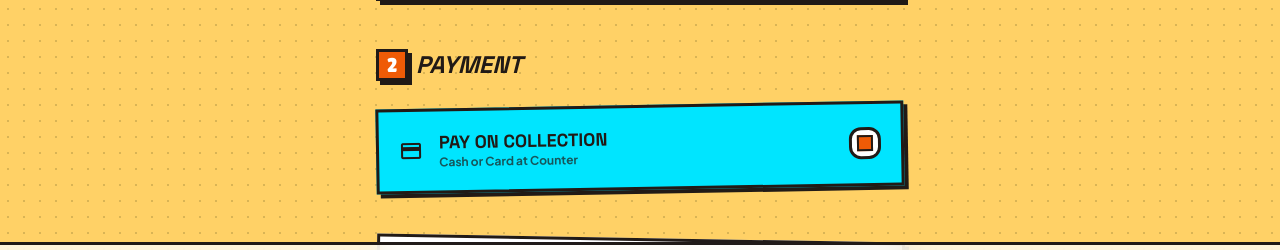
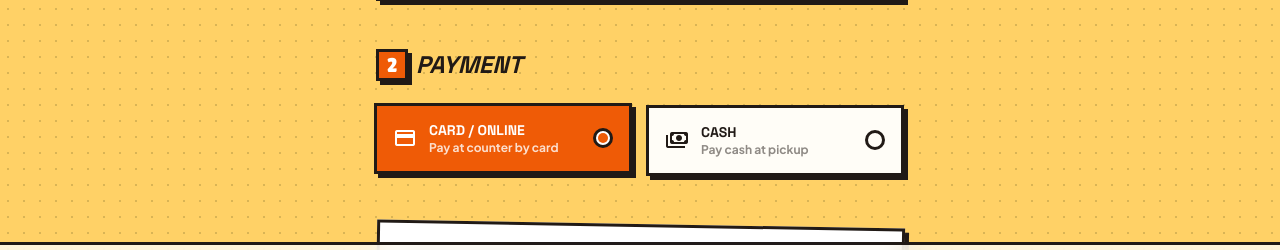
Before and after one commit to HardCoder19/MamaSita, a React (Vite) app: page /checkout in a window 1280 px wide. Shown: the part 431-681 px from the top of the page. Built offline with nearby package versions, Linux system fonts and the light colour scheme; no server answers; the database is empty.

Commit message:
feat: cash/card toggle on checkout + name/email search in counter mode
- CheckoutPage: CARD (auto-confirmed) / CASH (pending, needs auth) toggle with warning
- api.js: createOrder now respects paymentMethod param
- CounterPage: search bar filters orders by customer name or email on top of status tab

```diff
--- a/src/pages/CheckoutPage.jsx
+++ b/src/pages/CheckoutPage.jsx
@@ -9,6 +9,7 @@ const CheckoutPage = () => {
   const { items, total, dispatch } = useCart()
 
   const [form, setForm] = useState({ name: '', email: '' })
+  const [paymentMethod, setPaymentMethod] = useState('card') // 'card' | 'cash'
   const [loading, setLoading] = useState(false)
   const [error, setError] = useState(null)
   const [dbStatus, setDbStatus] = useState(null) // null | 'ok' | 'error: <msg>'
@@ -30,7 +31,7 @@ const CheckoutPage = () => {
     setLoading(true)
     setError(null)
 
-    const { order, error: apiErr } = await createOrder(form, items)
+    const { order, error: apiErr } = await createOrder(form, items, paymentMethod)
     setLoading(false)
 
     if (apiErr) {
@@ -114,18 +115,44 @@ const CheckoutPage = () => {
             <span className="bg-primary text-white font-display text-xl w-8 h-8 flex items-center justify-center border-[3px] border-outline brutal-shadow">2</span>
             <h3 className="font-headline font-black text-2xl uppercase italic">PAYMENT</h3>
           </div>
-          <div className="bg-secondary border-[3px] border-outline p-5 brutal-shadow flex items-center justify-between -rotate-1">
-            <div className="flex items-center gap-4">
-              <span className="material-symbols-outlined text-4xl">credit_card</span>
-              <div>
-                <p className="font-headline font-black text-lg leading-tight uppercase">Pay on Collection</p>
-                <p className="font-body text-xs font-bold opacity-70">Cash or Card at Counter</p>
-              </div>
-            </div>
-            <div className="w-8 h-8 rounded-full border-[3px] border-outline bg-white flex items-center justify-center">
-              <div className="w-4 h-4 bg-primary border-[2px] border-outline"></div>
-            </div>
+          {/* Cash/Card toggle */}
+          <div className="flex gap-3">
+            {['card', 'cash'].map(method => (
+              <button
+                key={method}
+                onClick={() => setPaymentMethod(method)}
+                className={`flex-1 border-[3px] border-outline p-4 brutal-shadow flex items-center gap-3 transition-all ${
+                  paymentMethod === method
+                    ? 'bg-primary text-white -translate-x-[2px] -translate-y-[2px] shadow-none'
+                    : 'bg-surface-bright hover:bg-surface'
+                }`}
+              >
+                <span className="material-symbols-outlined text-2xl">
+                  {method === 'card' ? 'credit_card' : 'payments'}
+                </span>
+                <div className="text-left">
+                  <p className="font-headline font-black text-sm uppercase leading-tight">
+                    {method === 'card' ? 'Card / Online' : 'Cash'}
+                  </p>
+                  <p className={`font-body text-xs font-bold leading-tight ${
+                    paymentMethod === method ? 'opacity-80' : 'opacity-50'
+                  }`}>
+                    {method === 'card' ? 'Pay at counter by card' : 'Pay cash at pickup'}
+                  </p>
+                </div>
+                <div className={`ml-auto w-5 h-5 rounded-full border-[3px] border-outline flex items-center justify-center ${
+                  paymentMethod === method ? 'bg-white' : 'bg-transparent'
+                }`}>
+                  {paymentMethod === method && <div className="w-2.5 h-2.5 bg-primary rounded-full"></div>}
+                </div>
+              </button>
+            ))}
           </div>
+          {paymentMethod === 'cash' && (
+            <p className="text-xs font-bold text-amber-700 bg-amber-50 border-[2px] border-amber-300 p-3 mt-3">
+              ⚠ Cash orders require staff authorization at the counter before cooking starts.
+            </p>
+          )}
         </section>
 
         {/* Order summary */}
--- a/src/pages/admin/CounterPage.jsx
+++ b/src/pages/admin/CounterPage.jsx
@@ -203,8 +203,9 @@ export default function CounterPage() {
   const [orders,      setOrders]      = useState([])
   const [loading,     setLoading]     = useState(true)
   const [filter,      setFilter]      = useState('ALL')
-  const [modalOrder,  setModalOrder]  = useState(undefined) // undefined=closed, null=new, order=edit
-  const [confirmDel,  setConfirmDel]  = useState(null)      // order id to delete
+  const [search,      setSearch]      = useState('')
+  const [modalOrder,  setModalOrder]  = useState(undefined)
+  const [confirmDel,  setConfirmDel]  = useState(null)
 
   const load = useCallback(async () => {
     const { orders, error } = await getAdminOrders()
@@ -218,9 +219,19 @@ export default function CounterPage() {
     return () => clearInterval(interval)
   }, [load])
 
-  const filteredOrders = filter === 'ALL'
+  const byStatus = filter === 'ALL'
     ? orders
     : orders.filter(o => o.status.toUpperCase() === filter)
+
+  const filteredOrders = search.trim()
+    ? byStatus.filter(o => {
+        const q = search.toLowerCase()
+        return (
+          (o.customers?.name  ?? '').toLowerCase().includes(q) ||
+          (o.customers?.email ?? '').toLowerCase().includes(q)
+        )
+      })
+    : byStatus
 
   const todayOrders  = orders.filter(o => new Date(o.created_at).toDateString() === new Date().toDateString())
   const todayRevenue = todayOrders.reduce((s, o) => s + (o.total || 0), 0)
@@ -258,8 +269,9 @@ export default function CounterPage() {
         ))}
       </div>
 
-      {/* Filter tabs */}
-      <div className="flex gap-2 p-4 overflow-x-auto border-b border-slate-700">
+      {/* Filter tabs + Search */}
+      <div className="border-b border-slate-700">
+        <div className="flex gap-2 px-4 pt-4 pb-2 overflow-x-auto">
           {FILTERS.map(f => (
             <button
               key={f}
@@ -277,6 +289,26 @@ export default function CounterPage() {
           >
             ↻ Refresh
           </button>
+        </div>
+        {/* Search */}
+        <div className="px-4 pb-3">
+          <div className="relative">
+            <span className="absolute left-3 top-1/2 -translate-y-1/2 text-slate-400 text-sm">🔍</span>
+            <input
+              type="text"
+              value={search}
+              onChange={e => setSearch(e.target.value)}
+              placeholder="Search by name or email…"
+              className="w-full bg-slate-700 border border-slate-600 text-white pl-8 pr-4 py-2 rounded-lg text-sm font-mono focus:outline-none focus:border-orange-500 placeholder:text-slate-500"
+            />
+            {search && (
+              <button
+                onClick={() => setSearch('')}
+                className="absolute right-3 top-1/2 -translate-y-1/2 text-slate-400 hover:text-white text-sm"
+              >×</button>
+            )}
+          </div>
+        </div>
       </div>
 
       {/* Orders */}
```
Also changed, not shown: src/lib/api.js. Lines whose indentation alone changed are shown as unchanged.
